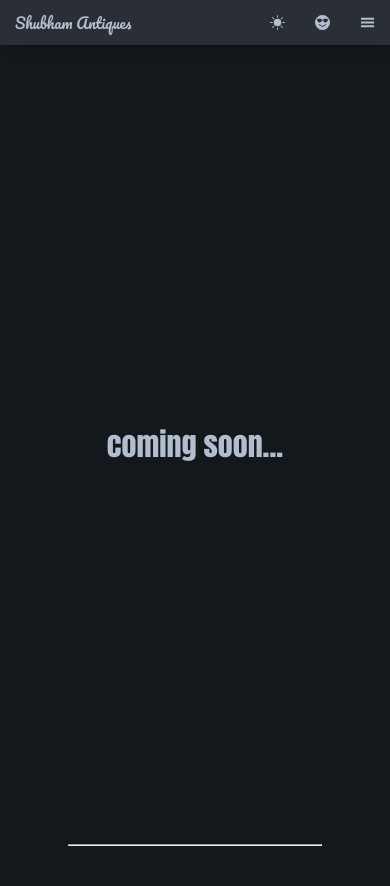
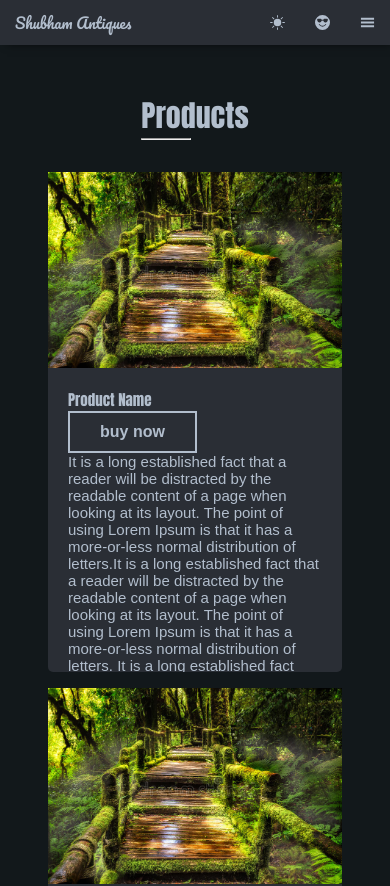
Before and after one commit to sghere/shubhamantiques, a Next.js app: page /shop in a window 390 px wide. Shown: the top 886 px of the page. Built offline with nearby package versions, Linux system fonts and the light colour scheme; no server answers.

Commit message:
Products Page

```diff
--- /dev/null
+++ b/components/ProductCard.jsx
@@ -0,0 +1,32 @@
+import Image from "next/image";
+import React from "react";
+import img from "../public/images/abc.jpg";
+
+const ProductCard = () => {
+  return (
+    <div className="Card">
+      <Image src={img} layout="responsive" width={300} height={200} />
+      <div className="CardBody">
+        <div className="CardHeader">
+          <h4>Product Name</h4>
+          <button className="btn">buy now</button>
+        </div>
+
+        <p>
+          It is a long established fact that a reader will be distracted by the
+          readable content of a page when looking at its layout. The point of
+          using Lorem Ipsum is that it has a more-or-less normal distribution of
+          letters.It is a long established fact that a reader will be distracted
+          by the readable content of a page when looking at its layout. The
+          point of using Lorem Ipsum is that it has a more-or-less normal
+          distribution of letters. It is a long established fact that a reader
+          will be distracted by the readable content of a page when looking at
+          its layout. The point of using Lorem Ipsum is that it has a
+          more-or-less normal distribution of letters.
+        </p>
+      </div>
+    </div>
+  );
+};
+
+export default ProductCard;
--- /dev/null
+++ b/components/ProductsContainer.jsx
@@ -0,0 +1,15 @@
+import React from "react";
+import ProductCard from "./ProductCard";
+
+const ProductsContainer = () => {
+  return (
+    <div className="ProductsContainer">
+      <ProductCard />
+      <ProductCard />
+      <ProductCard />
+      <ProductCard />
+    </div>
+  );
+};
+
+export default ProductsContainer;
--- a/pages/_app.js
+++ b/pages/_app.js
@@ -4,6 +4,7 @@ import '../styles/HeroSection.css';
 import '../styles/Section.css';
 import { Provider } from 'react-redux';
 import { store } from '../redux/store';
+
 
 function MyApp({ Component, pageProps }) {
   return (
--- a/pages/shop/index.js
+++ b/pages/shop/index.js
@@ -1,7 +1,8 @@
-import Head from 'next/head';
-import Script from 'next/script';
-import React from 'react';
-import Layout from '../../components/Layout';
+import Head from "next/head";
+import Script from "next/script";
+import React from "react";
+import Layout from "../../components/Layout";
+import ProductsContainer from "../../components/ProductsContainer";
 
 const index = () => {
   return (
@@ -38,8 +39,12 @@ const index = () => {
         `}
       </Script>
       <Layout>
-        <div className="Section">
-          <h1>coming soon...</h1>
+        <div className="Section p-3">
+          <h1>
+            Products
+            <hr className="HeadingBorderHr" />
+          </h1>
+          <ProductsContainer />
         </div>
       </Layout>
     </>
--- a/styles/Section.css
+++ b/styles/Section.css
@@ -1,6 +1,6 @@
 .Section {
   display: grid;
-  min-height: calc(100vh - var(--nav-height));
+  min-height: var(--first-container-height);
   place-items: center;
   justify-content: space-around;
   gap: 2rem;
--- a/styles/globals.css
+++ b/styles/globals.css
@@ -73,9 +73,10 @@
   --gray5: #2a2e35;
   --gray6: #12181b;
   --nav-height: 4em;
-  --font-body: 'sofia-pro', sans-serif;
-  --font-head: 'Anton', sans-serif;
-  --font-code: 'attribute-mono', monospace;
+  --first-container-height: calc(100vh - var(--nav-height));
+  --font-body: "sofia-pro", sans-serif;
+  --font-head: "Anton", sans-serif;
+  --font-code: "attribute-mono", monospace;
   --font-size: 20px;
   --max-width-bp: 768px;
   --orange-pink: linear-gradient(
@@ -134,7 +135,8 @@
   background-color: var(--primary-color);
 }
 
-html,body{
+html,
+body {
   scroll-behavior: smooth;
 }
 
@@ -228,3 +230,47 @@ main {
 a {
   color: var(--primary-color);
 }
+
+/* CARD */
+
+.Card {
+  background: var(--card-bg);
+  /* padding: 20px; */
+  /* width: 12%; */
+
+  transition: 0.3s;
+  border-radius: 5px;
+  max-height: 500px;
+
+  display: grid;
+}
+.CardBody {
+  padding: 20px;
+  overflow: scroll;
+}
+.Card:hover {
+  cursor: pointer;
+  box-shadow: var(--card-shadow);
+}
+
+/* Products Container */
+.ProductsContainer {
+  display: grid;
+  width: 100%;
+  grid-gap: 1rem;
+
+  grid-template-columns: repeat(3, minmax(300px, 1fr));
+  /* grid-auto-flow: column; */
+}
+
+@media (max-width: 1024px) {
+  .ProductsContainer {
+    grid-template-columns: repeat(2, minmax(280px, 1fr));
+  }
+}
+
+@media (max-width: 768px) {
+  .ProductsContainer {
+    grid-template-columns: repeat(1, minmax(250px, 1fr));
+  }
+}
```
Also changed, not shown: components/HeroSection.jsx (+15 -19 lines), public/images/abc.jpg (added), 1 other file (tests, documents, lock files or other folders).
